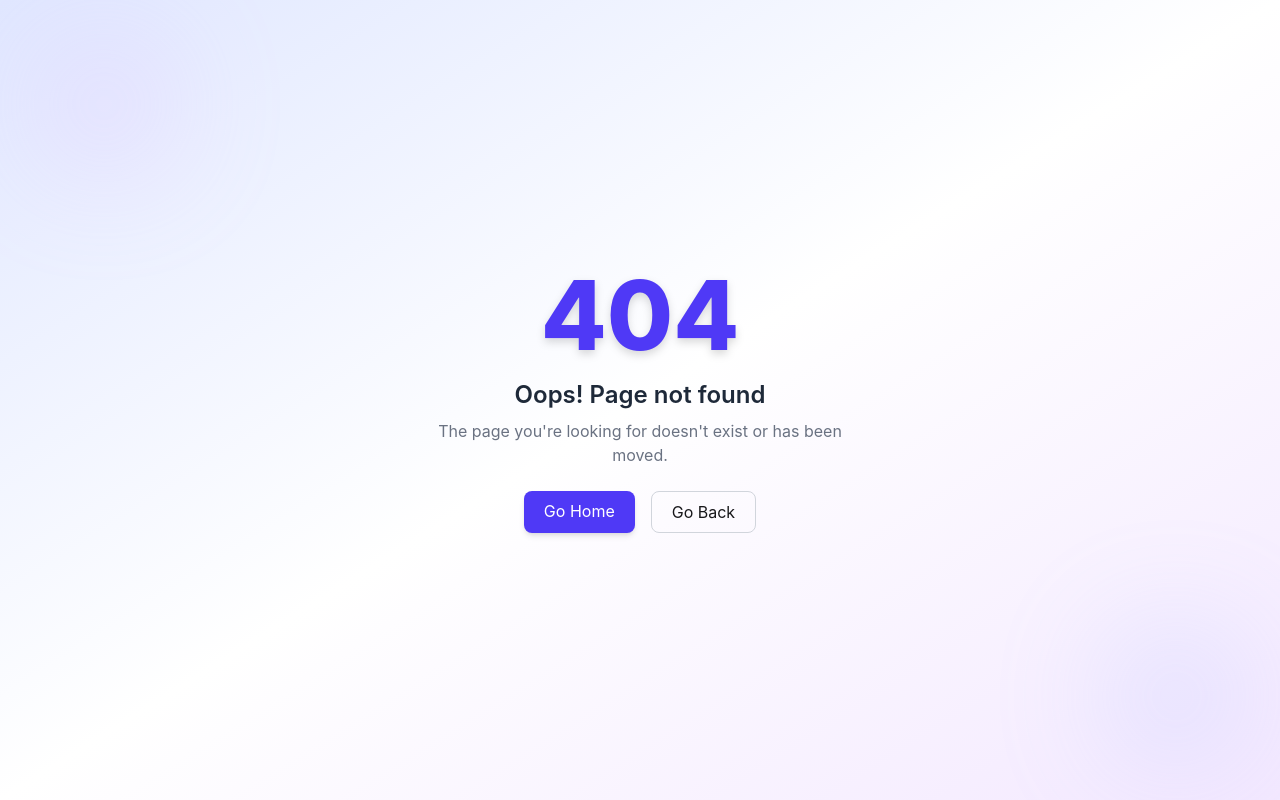
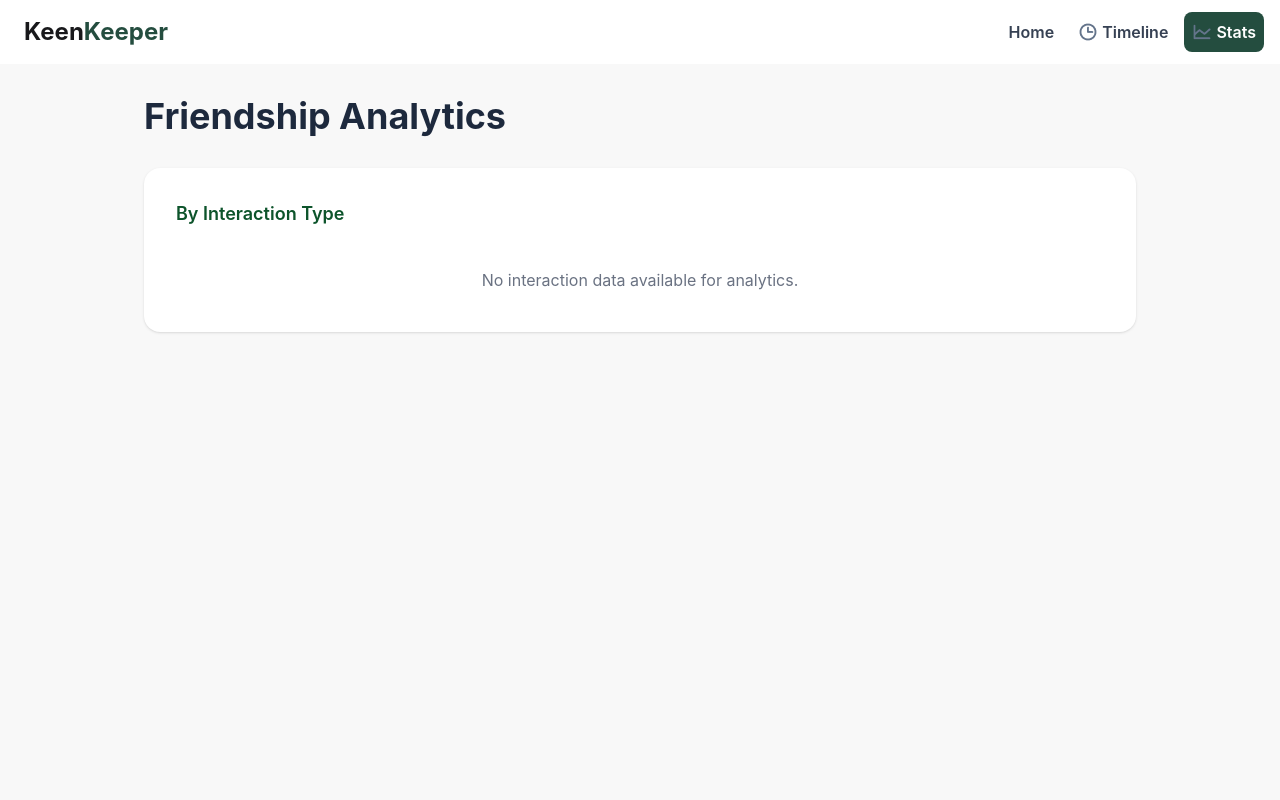
Before and after one commit to Hedayet-756/Assignment-7, a React (Vite) app: page /charts in a window 1280 px wide. Before the commit this address had no page. Shown: the top 800 px of the page. Built offline with nearby package versions, Linux system fonts and the light colour scheme.

Commit message:
States or Chart's is Ready Thanks to Gemini for Help

```diff
--- a/package.json
+++ b/package.json
@@ -17,6 +17,7 @@
     "react-router": "^7.14.1",
     "react-tabs": "^6.1.1",
     "react-toastify": "^11.0.5",
+    "recharts": "^3.8.1",
     "tailwindcss": "^4.2.2"
   },
   "devDependencies": {
--- a/src/components/navbar/NavBar.jsx
+++ b/src/components/navbar/NavBar.jsx
@@ -32,7 +32,7 @@ const NavBar = () => {
             </li>
             <li>
                 <NavLink
-                    to="/stats"
+                    to="/charts"
                     className={({ isActive }) =>
                         `font-semibold mr-2 flex items-center gap-1 p-2 rounded-lg ${isActive ? "text-white bg-[#244D3F]" : "text-gray-700 hover:bg-gray-100"}`
                     }
--- a/src/routes/Routes.jsx
+++ b/src/routes/Routes.jsx
@@ -6,6 +6,7 @@ import ErrorPage from '../pages/ErrorPage/ErrorPage';
 import FriendDetails from '../pages/friendDetails/FriendDetails';
 import AllFriends from '../pages/friends/AllFriends';
 import Friends from '../pages/friends/Friends';
+import Charts from '../routes/charts/Charts';
 
 export const router = createBrowserRouter([
     {
@@ -21,6 +22,10 @@ export const router = createBrowserRouter([
                 element: <Friends />,
             },
             {
+                path: "/charts",
+                element: <Charts />,
+            },
+            {
                 path: "/friendDetails/:id",
                 element: <FriendDetails />,
                 loader: () => fetch('/friends.json')
--- /dev/null
+++ b/src/routes/charts/Charts.jsx
@@ -0,0 +1,86 @@
+import React, { useContext, useMemo } from 'react';
+import { PieChart, Pie, Cell, ResponsiveContainer, Legend } from 'recharts';
+import { FriendContext } from '../../context/FriendContext';
+
+const COLORS = ['#2E6B47', '#9333EA', '#4ADE80'];
+
+export default function FriendsPieChart({ isAnimationActive = true }) {
+
+  const { storecall, storeText, storeVideo } = useContext(FriendContext);
+
+  const countData = useMemo(() => {
+
+    const frocessData = [
+      { name: 'Call', value: storecall?.length || 0 },
+      { name: 'Text', value: storeText?.length || 0 },
+      { name: 'Video', value: storeVideo?.length || 0 },
+    ];
+    return frocessData;
+  },
+    [storecall, storeText, storeVideo]);
+
+  const legendCustom = (props) => {
+    const { payload } = props;
+    return (
+      <div className="flex justify-center gap-6 mt-6">
+        {payload.map((entry, index) => (
+          <div key={`item-${index}`} className="flex items-center gap-2">
+            <div
+              className="w-2.5 h-2.5 rounded-full"
+              style={{ backgroundColor: entry.color }}
+            />
+            <span className="text-sm text-gray-600 font-normal">
+              {entry.value}
+            </span>
+          </div>
+        ))}
+      </div>
+    );
+  };
+
+  const totalActions = countData.reduce((sum, item) => sum + item.value, 0);
+
+  return (
+    <div className="bg-base-200 min-h-screen py-8">
+      <div className="container mx-auto max-w-5xl px-4">
+        <h2 className="text-4xl font-bold text-slate-800 mb-8">
+          Friendship Analytics
+        </h2>
+
+        <div className="bg-base-100 rounded-2xl shadow-sm p-8 pb-10">
+          <p className="text-lg font-semibold text-green-900 mb-10">By Interaction Type</p>
+
+          <div className="flex flex-col items-center">
+            {totalActions > 0 ? (
+              <ResponsiveContainer width="100%" aspect={2.5}>
+                <PieChart>
+                  <Pie
+                    data={countData}
+                    cx="50%"
+                    cy="50%"
+                    innerRadius="75%"
+                    outerRadius="90%"
+                    dataKey="value"
+                    isAnimationActive={isAnimationActive}
+                    startAngle={90}
+                    endAngle={-270}
+                    cornerRadius={20}
+                    paddingAngle={10}
+                    stroke='none'
+                  >
+                    {countData.map((entry, index) => (
+                      <Cell key={`cell-${index}`} fill={COLORS[index % COLORS.length]} />
+                    ))}
+                  </Pie>
+                  <Legend content={legendCustom} verticalAlign="bottom" align="center" />
+                </PieChart>
+              </ResponsiveContainer>
+            ) : (
+              <p className="text-gray-500">No interaction data available for analytics.</p>
+            )}
+          </div>
+        </div>
+      </div>
+    </div>
+  );
+}
```
Also changed, not shown: 1 other file (tests, documents, lock files or other folders).
